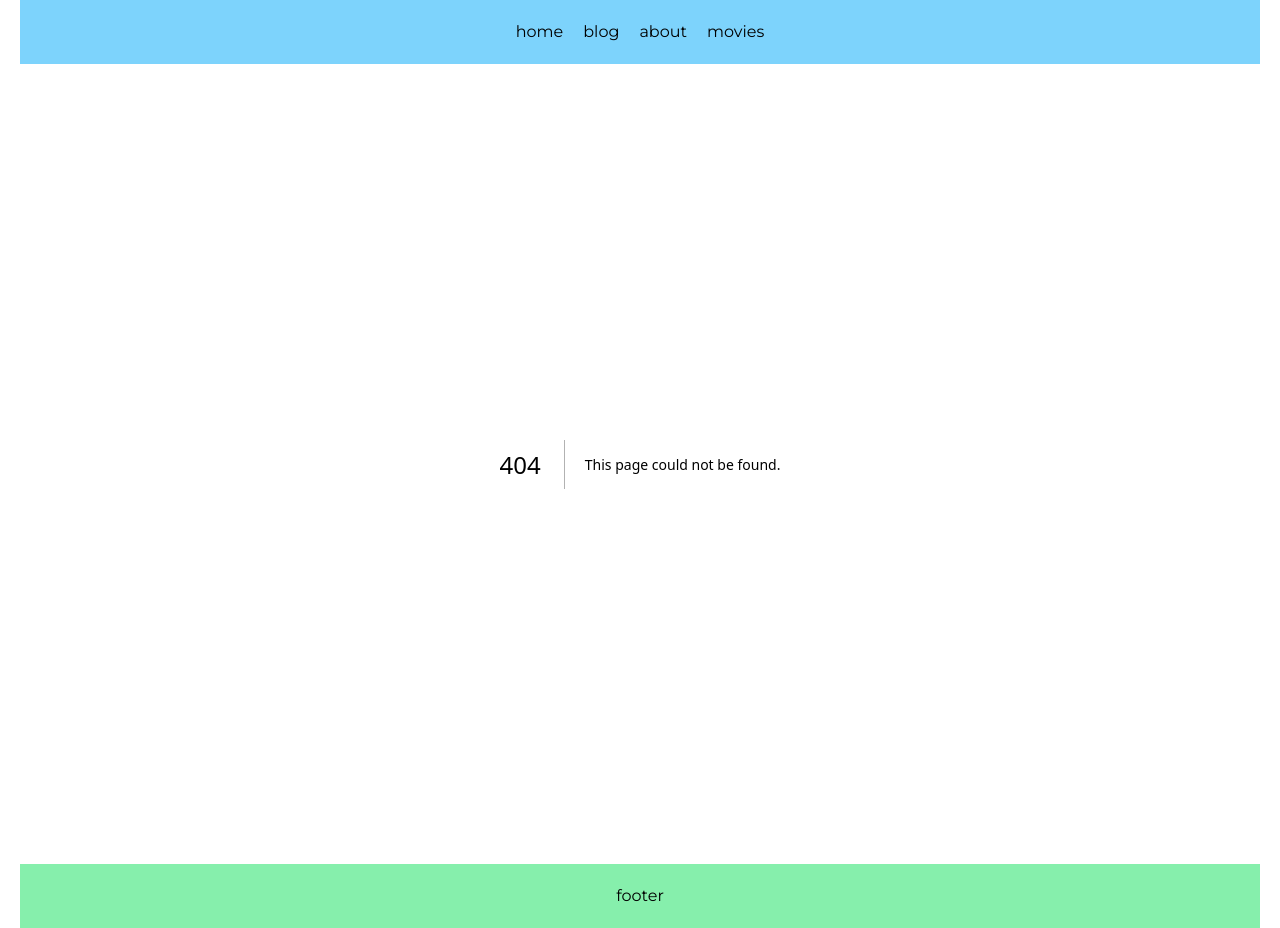
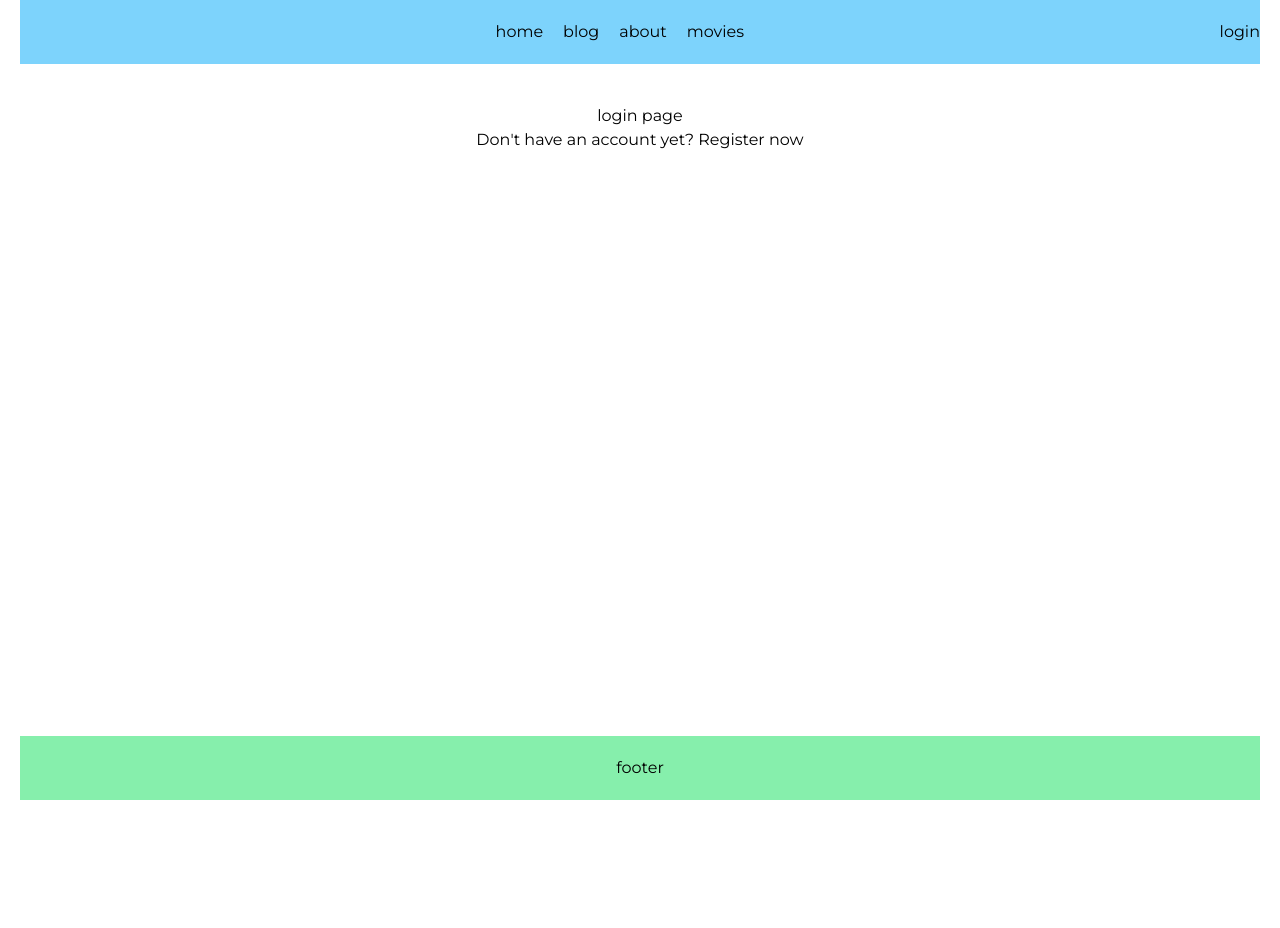
Before and after one commit to bekhzodx64/next-practice, a Next.js app: page /auth/login in a window 1280 px wide. Before the commit this address had no page. After the commit the page ends 800 px from the top, so only its background shows below. Built offline with nearby package versions, Linux system fonts and the light colour scheme.

Commit message:
feat: auth page

```diff
--- /dev/null
+++ b/src/app/auth/login/page.jsx
@@ -0,0 +1,20 @@
+import Link from 'next/link'
+
+export default function Login() {
+	return (
+		<div className='flex flex-col items-center py-10'>
+			login page
+			<div>
+				<p>
+					Don't have an account yet?{' '}
+					<Link
+						href='/auth/register'
+						className='hover:underline'
+					>
+						Register now
+					</Link>
+				</p>
+			</div>
+		</div>
+	)
+}
--- /dev/null
+++ b/src/app/auth/register/page.jsx
@@ -0,0 +1,20 @@
+import Link from 'next/link'
+
+export default function Register() {
+	return (
+		<div className='flex flex-col items-center py-10'>
+			register page
+			<div>
+				<p>
+					Already have an account?{' '}
+					<Link
+						href='/auth/login'
+						className='hover:underline'
+					>
+						Sign in
+					</Link>
+				</p>
+			</div>
+		</div>
+	)
+}
--- /dev/null
+++ b/src/app/movies/[id]/components/go-back.jsx
@@ -0,0 +1,17 @@
+'use client'
+
+import { useRouter } from 'next/navigation'
+
+export default function GoBack() {
+	const router = useRouter()
+
+	return (
+		<button
+			type='button'
+			onClick={() => router.back()}
+			className='place-self-start'
+		>
+			go back
+		</button>
+	)
+}
--- a/src/app/movies/[id]/page.jsx
+++ b/src/app/movies/[id]/page.jsx
@@ -1,5 +1,7 @@
 import Image from 'next/image'
 import { notFound } from 'next/navigation'
+
+import GoBack from './components/go-back'
 
 async function getMovie(id) {
 	const response = await fetch(
@@ -22,7 +24,10 @@ export default async function Page({ params }) {
 
 	return (
 		<div className='py-10 space-y-5'>
-			<h1 className='text-lg font-bold text-center'>{movie.name}</h1>
+			<div className='grid grid-cols-3'>
+				<GoBack />
+				<h1 className='text-lg font-bold place-self-center'>{movie.name}</h1>
+			</div>
 
 			<div className='flex gap-5'>
 				<div className='basis-1/5'>
--- a/src/components/shared/header/index.jsx
+++ b/src/components/shared/header/index.jsx
@@ -4,9 +4,9 @@ import { navlinks } from '@/services/data/header-navlinks'
 
 const Header = () => {
 	return (
-		<header className='py-5 bg-sky-300'>
-			<nav>
-				<ul className='flex items-baseline gap-5 justify-center'>
+		<header className='flex py-5 bg-sky-300'>
+			<nav className='flex-1'>
+				<ul className='flex items-baseline justify-center gap-5'>
 					{navlinks.map((navlink) => (
 						<li key={navlink.id}>
 							<Link href={navlink.url}>{navlink.text}</Link>
@@ -14,6 +14,8 @@ const Header = () => {
 					))}
 				</ul>
 			</nav>
+
+			<Link href='/auth/login'>login</Link>
 		</header>
 	)
 }
```
